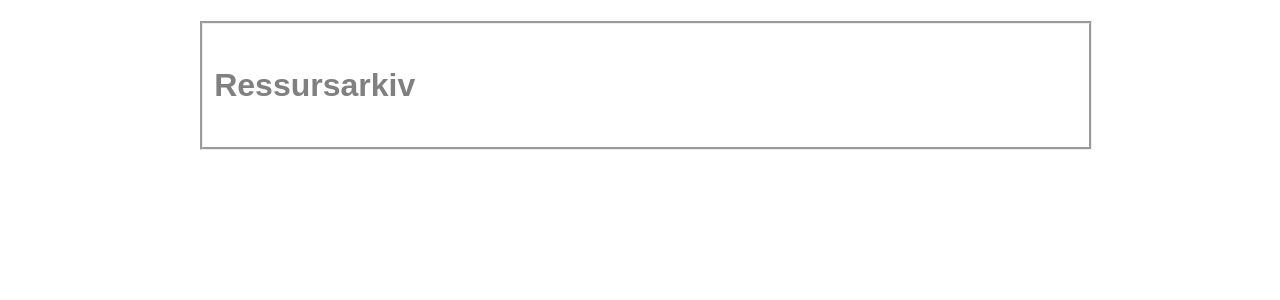
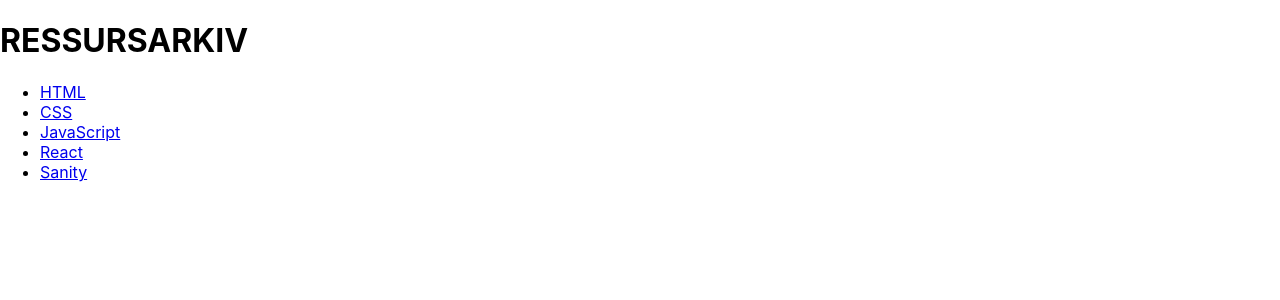
Before and after one commit to alexander0354/uin23ak3_resourceapp_group13, a React (Create React App) app: page / in a window 1280 px wide. Shown: the top 300 px of the page. Built offline with nearby package versions, Linux system fonts and the light colour scheme.

Commit message:
Lagt til Routing og Layout

```diff
--- a/package.json
+++ b/package.json
@@ -8,6 +8,7 @@
     "@testing-library/user-event": "^13.5.0",
     "react": "^18.2.0",
     "react-dom": "^18.2.0",
+    "react-router-dom": "^6.8.2",
     "react-scripts": "5.0.1",
     "web-vitals": "^2.1.4"
   },
--- a/src/App.js
+++ b/src/App.js
@@ -1,13 +1,23 @@
-import logo from './logo.svg';
-import './App.css';
+import React from 'react';
+import { BrowserRouter as Router, Route } from 'react-router-dom';
+import Layout from './components/Layout';
+import Routes from './components/Resources';
 
 function App() {
   return (
-    <div>
-      <header>
-        <h1>Ressursarkiv</h1>
-      </header>
-    </div>
+    <Router>
+      <Layout>
+        <Route exact path="/" component={Routes} />
+        <Route path="/html" render={() => <Routes category="html" />} />
+        <Route path="/css" render={() => <Routes category="css" />} />
+        <Route
+          path="/javascript"
+          render={() => <Routes category="javascript" />}
+        />
+        <Route path="/react" render={() => <Routes category="react" />} />
+        <Route path="/sanity" render={() => <Routes category="headless-cms" />} />
+      </Layout>
+    </Router>
   );
 }
 
--- /dev/null
+++ b/src/components/Layout.js
@@ -0,0 +1,29 @@
+import React from 'react';
+
+export default function Layout(props) {
+  return (
+    <div className="container">
+      <header>
+        <h1>RESSURSARKIV</h1>
+      </header>
+      <nav id="menu">
+        <ul>
+          <li><a href="/html">HTML</a></li>
+          <li><a href="/css">CSS</a></li>
+          <li><a href="/javascript">JavaScript</a></li>
+          <li><a href="/react">React</a></li>
+          <li><a href="/sanity">Sanity</a></li>
+        </ul>
+      </nav>
+      <main>
+        <h2>{props.categoryName}</h2>
+        {props.resources && props.resources.map((resource) => (
+          <div key={resource.url}>
+            <h3>{resource.title}</h3>
+            <p>{resource.url}</p>
+          </div>
+        ))}
+      </main>
+    </div>
+  );
+}
--- /dev/null
+++ b/src/components/Resources.js
@@ -0,0 +1,25 @@
+import React from 'react';
+import Layout from './Layout';
+import resourcesData from '../resources/ressurser';
+import { Route, Link, useParams } from 'react-router-dom';
+
+export default function Resources({ category }) {
+  const resources = resourcesData.filter(
+    (resource) => resource.category === category
+  );
+
+  return (
+    <Layout categoryName={category}>
+      {resources.map((resource) => (
+        <div key={resource.url}>
+          <h3>{resource.title}</h3>
+          <p>
+            <Link key={resource.url} to={resource.url} target="_blank">
+              {resource.url}
+            </Link>
+          </p>
+        </div>
+      ))}
+    </Layout>
+  );
+}
```
Also changed, not shown: 1 other file (tests, documents, lock files or other folders).
